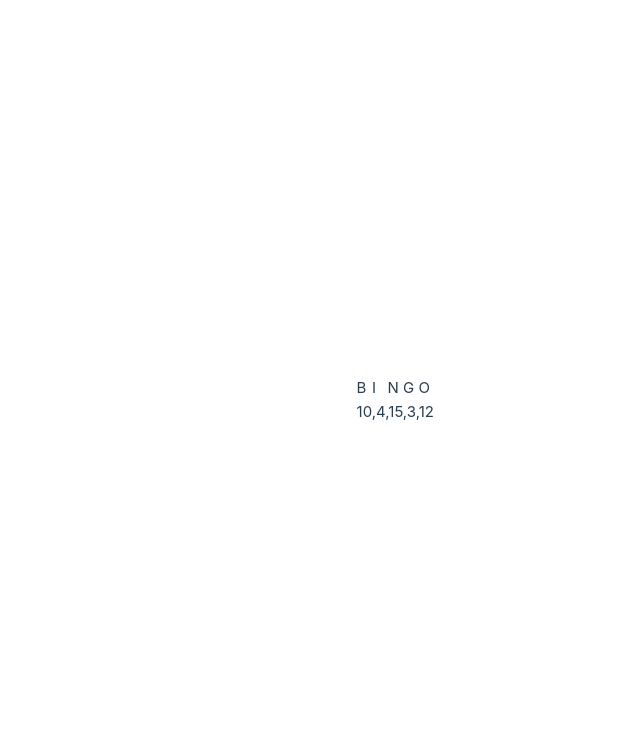
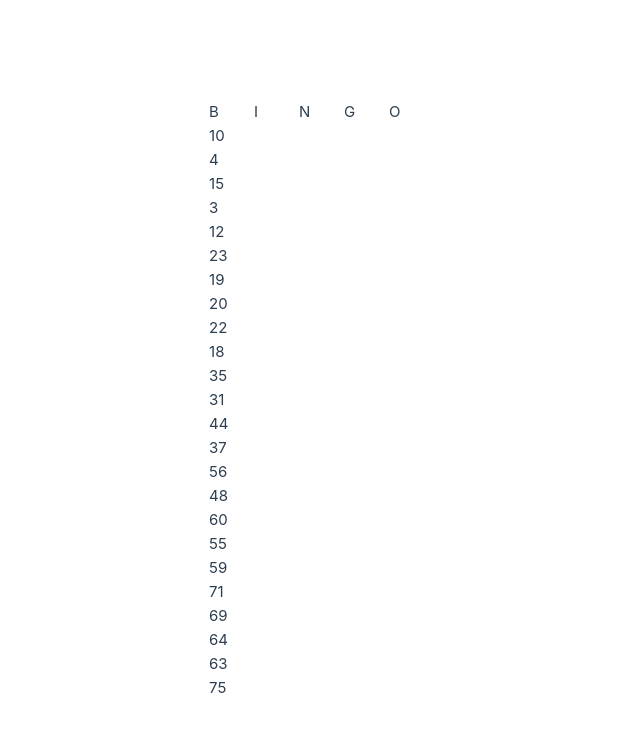
Before and after one commit to aliashleyg/bingo-game-2, a Vue app: page / in a window 1280 px wide. Shown: the top 732 px of the page, without its empty margins (206-846 px from the left). Built offline with nearby package versions, Linux system fonts and the light colour scheme.

Commit message:
Add random number functionality to GameBoardColumn component

```diff
--- a/src/components/GameBoardColumn.vue
+++ b/src/components/GameBoardColumn.vue
@@ -1,33 +1,70 @@
 <script setup>
- let columnNumbers = []
- let low;
- let high;
- let total;
+let columnNumbers = []
+
+const row1params = {
+  low: 1, high: 15, total: 5
+}
+const row2params = {
+  low: 16, high: 30, total: 5
+}
+const row3params = {
+  low: 31, high: 45, total: 4
+}
+const row4params = {
+  low: 46, high: 60, total: 5
+}
+const row5params = {
+  low: 61, high: 75, total: 5
+}
+
 function generateRandomInt(min, max) {
   return Math.floor(Math.random() * (max - min + 1)) + min;
 }
 
-function generateColumnData(low, high, total) {
-  total = 5;
+function generateColumnData(low,high,total) {
   for (let i = 1; i <= total; i++) {
-    let unfiledValue = (generateRandomInt(1,15));
+    let unfiledValue = (generateRandomInt(low, high));
     if (!columnNumbers.includes(unfiledValue)) {
       columnNumbers.push(unfiledValue);
-      console.log(i + " " + unfiledValue);
     } else {
       i--;
-      console.log(i + " duplicate of " + unfiledValue);
     }
   }
   return columnNumbers;
 }
 
+generateColumnData(row1params.low, row1params.high, row1params.total);
+generateColumnData(row2params.low, row2params.high, row2params.total);
+generateColumnData(row3params.low, row3params.high, row3params.total);
+generateColumnData(row4params.low, row4params.high, row4params.total);
+generateColumnData(row5params.low, row5params.high, row5params.total);
+
+let columnB = columnNumbers.slice(0, 5);
+let columnI = columnNumbers.slice(5, 10);
+let columnN = columnNumbers.slice(10, 14);
+let columnG = columnNumbers.slice(14, 19);
+let columnO = columnNumbers.slice(19, 25);
 </script>
 
 <template>
-  <div class="grid grid-cols-1 gap-x-4 gap-y-4 md:gap-x-8">
-    <div v-html="generateColumnData(1, 15, 5)">
-</div>
+  <div class="grid grid-cols-5 gap-x-4 gap-y-4 md:gap-x-8">
+    <ul>
+      <li v-for="cellNumber in columnB">
+        {{cellNumber}}
+      </li>
+      <li v-for="cellNumber in columnI">
+        {{cellNumber}}
+      </li>
+      <li v-for="cellNumber in columnN">
+        {{cellNumber}}
+      </li>
+      <li v-for="cellNumber in columnG">
+        {{cellNumber}}
+      </li>
+      <li v-for="cellNumber in columnO">
+        {{cellNumber}}
+      </li>
+    </ul>
   </div>
 
 </template>
--- a/src/components/Header.vue
+++ b/src/components/Header.vue
@@ -1,5 +1,6 @@
-<script setup>
-
+<script>
+export default {
+}
 </script>
 
 <template>
```
